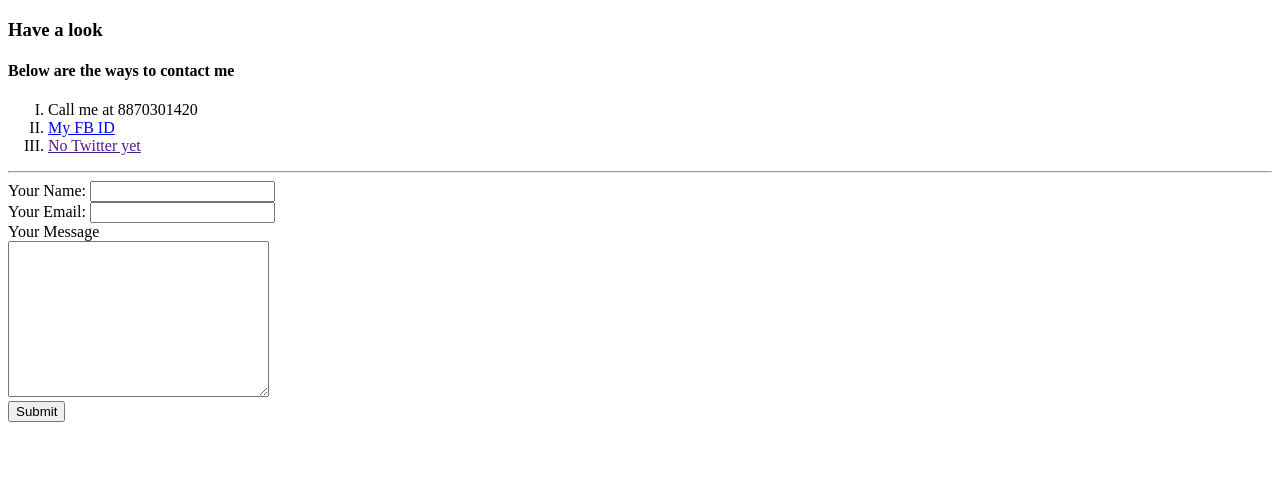
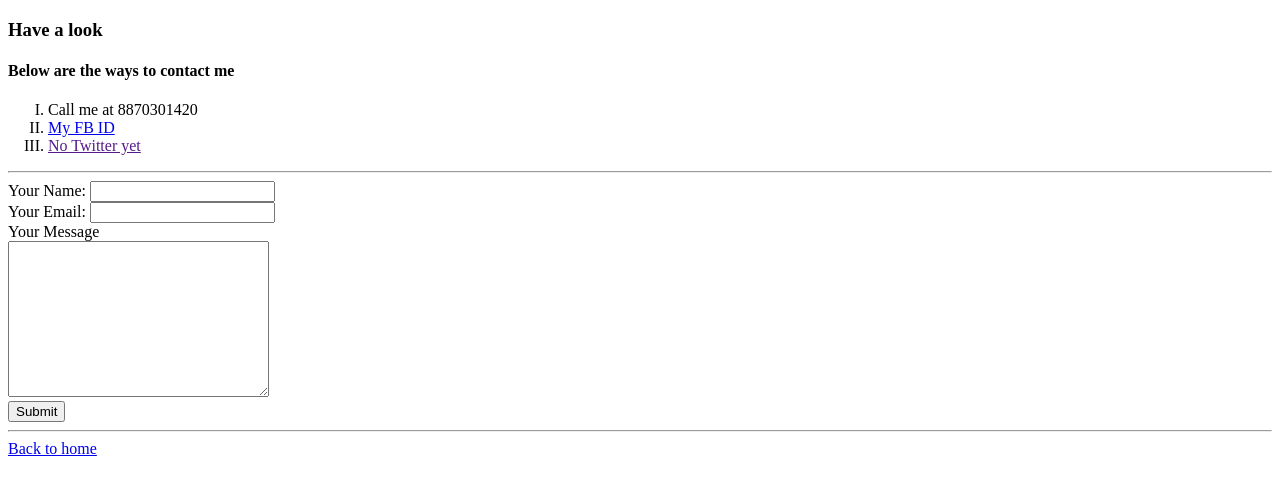
Before and after one commit to SK-Subash/My-first-work, a plain HTML site: page contact me.html in a window 1280 px wide. Drawn offline with Linux system fonts and the light colour scheme.

Commit message:
Update contact me.html

```diff
--- a/contact me.html
+++ b/contact me.html
@@ -25,5 +25,7 @@
         <textarea name="Your Message" cols="30" rows="10"></textarea><br>
         <input type="submit" name="">
     </form>
+    <hr>
+    <a href="index.html">Back to home</a>
 </body>
 </html>
```
